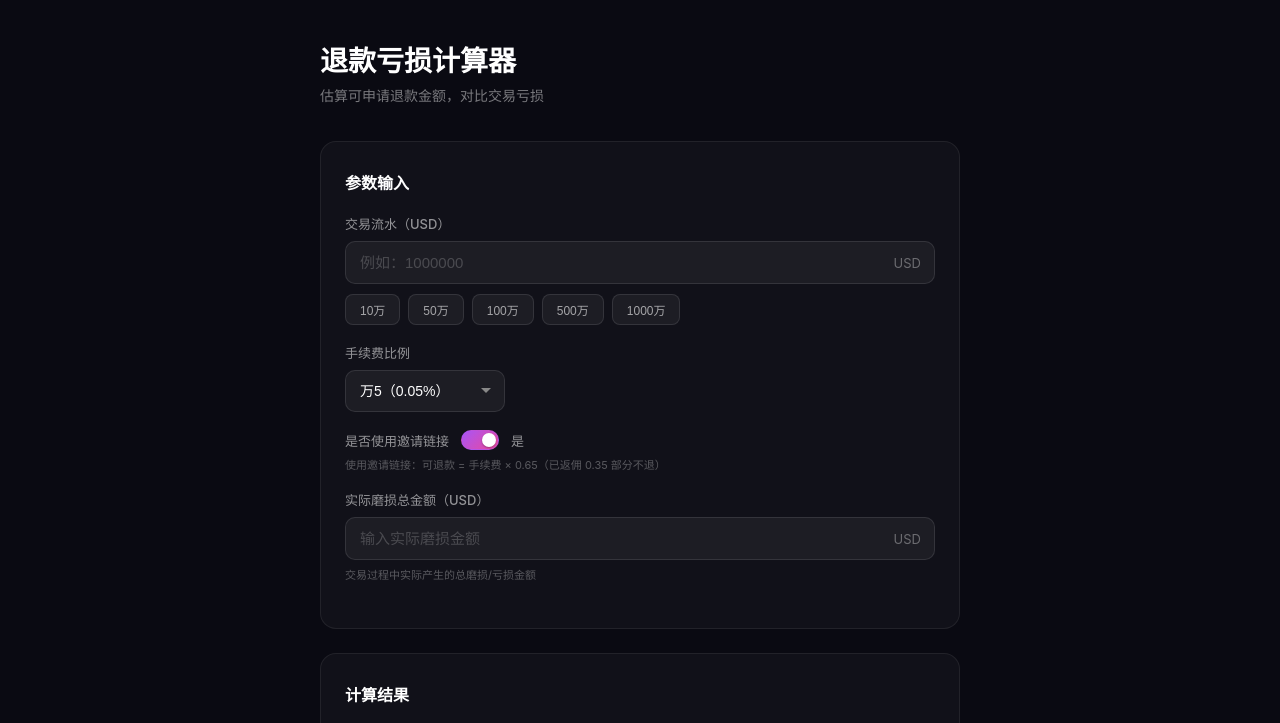
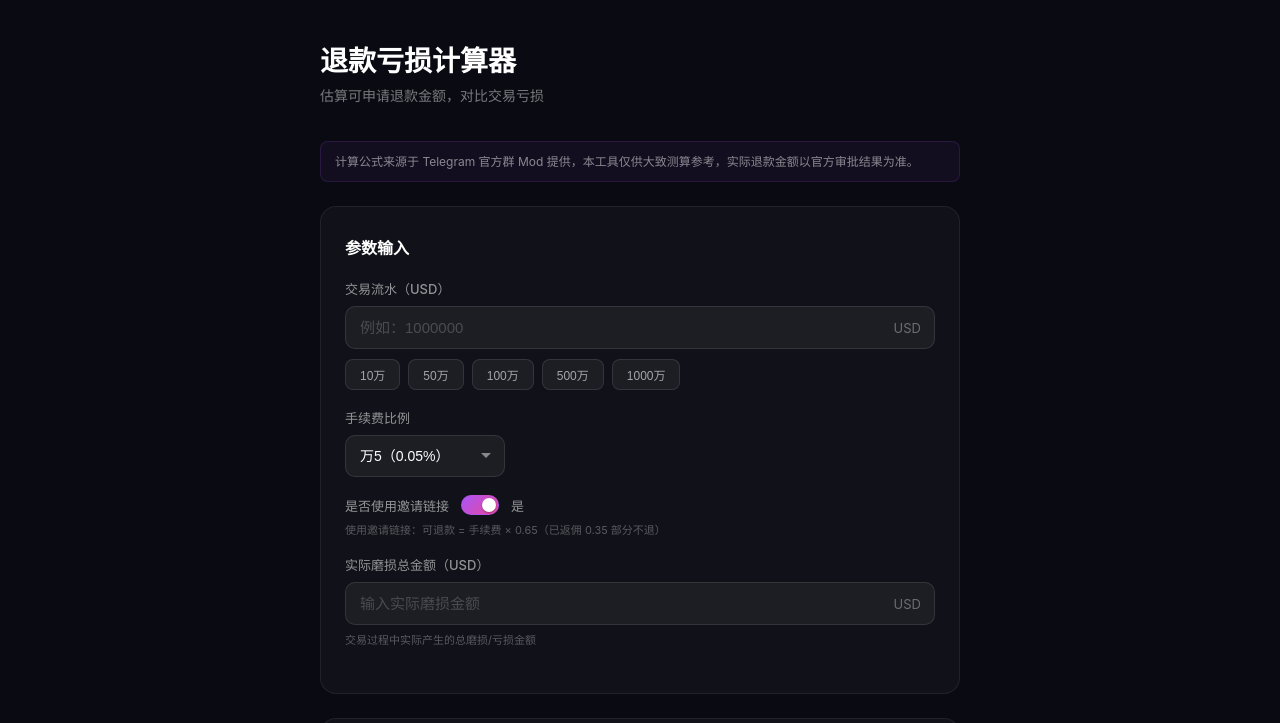
Before and after one commit to doge-8/genius-refund-calc-, a plain HTML site: page index.html in a window 1280 px wide. Shown: the part 62-785 px from the top of the page. Drawn offline with Linux system fonts and the light colour scheme.

Commit message:
Add files via upload

```diff
--- a/index.html
+++ b/index.html
@@ -99,6 +99,17 @@
       font-size: 12px;
       color: rgba(255,255,255,0.35);
       margin-top: 10px;
+      line-height: 1.6;
+    }
+
+    .notice-bar {
+      font-size: 12px;
+      color: rgba(255,255,255,0.5);
+      background: rgba(168,85,247,0.06);
+      border: 1px solid rgba(168,85,247,0.15);
+      border-radius: 8px;
+      padding: 10px 14px;
+      margin-bottom: 24px;
       line-height: 1.6;
     }
 
@@ -564,6 +575,10 @@
     <h1 class="page-title">退款亏损计算器</h1>
     <p class="page-desc">估算可申请退款金额，对比交易亏损</p>
 
+    <div class="notice-bar">
+      计算公式来源于 Telegram 官方群 Mod 提供，本工具仅供大致测算参考，实际退款金额以官方审批结果为准。
+    </div>
+
     <!-- 输入区域 -->
     <div class="calc-section">
       <h2>参数输入</h2>
```
